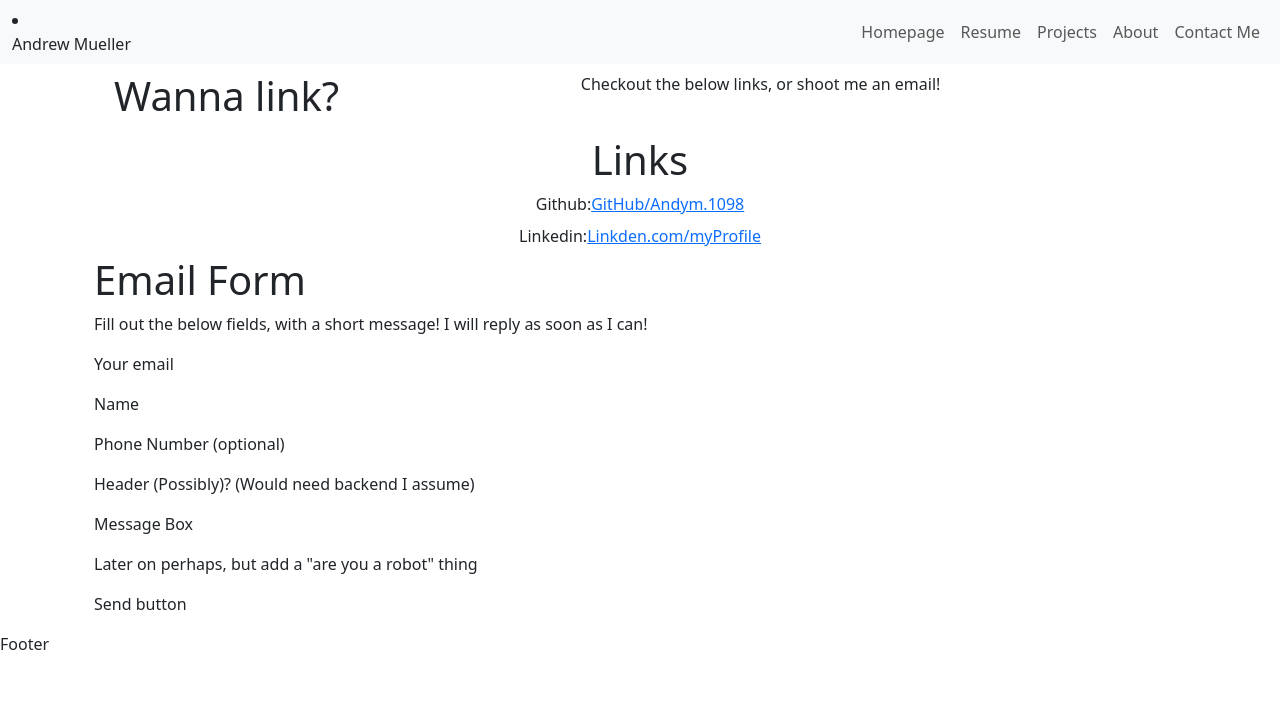
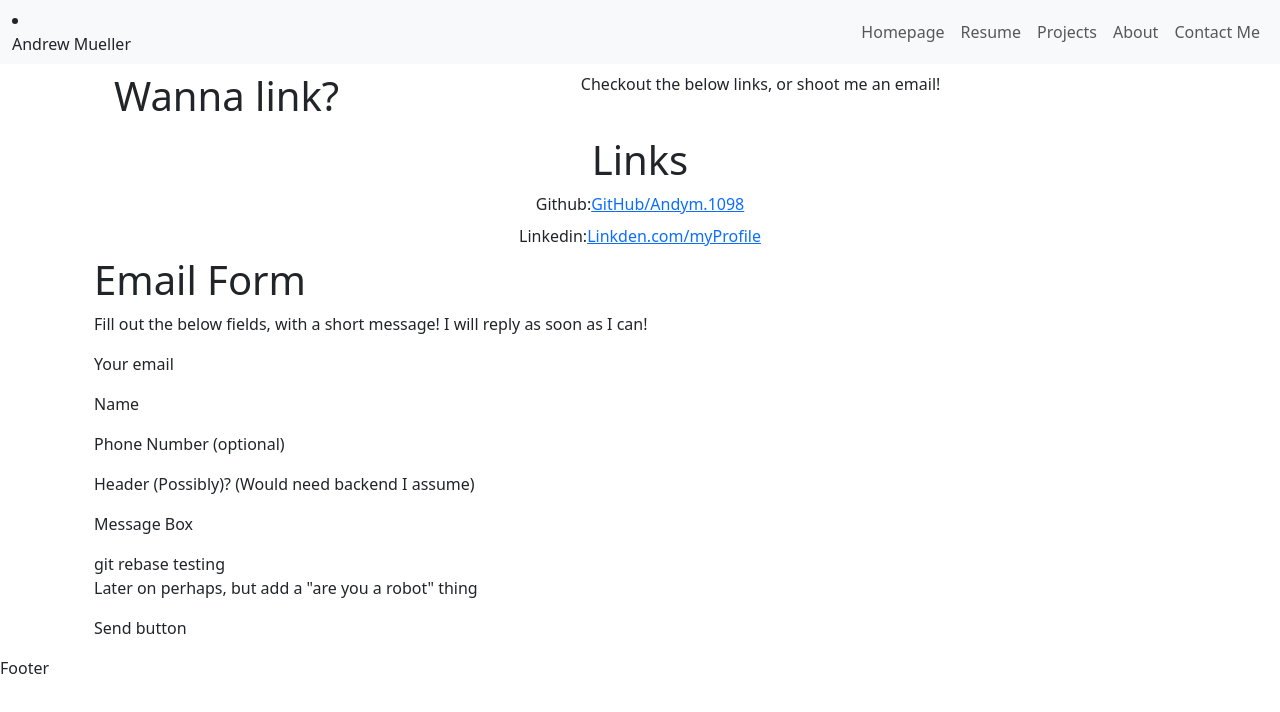
Before and after one commit to AndyM1098/AndyM1098.github.io, a React (Create React App) app in the folder main_site/: page /contact in a window 1280 px wide. Shown: the top 712 px of the page. Built offline with nearby package versions, Linux system fonts and the light colour scheme.

Commit message:
Actual rebase test

```diff
--- a/main_site/src/components/ContactMe/ContactMeEmailForm.tsx
+++ b/main_site/src/components/ContactMe/ContactMeEmailForm.tsx
@@ -19,6 +19,10 @@ function ContactMeEmailForm(){
                     <p>Header (Possibly)? (Would need backend I assume)</p>
                     <p>Message Box</p>
 
+
+                    git rebase testing
+
+
                     <p>Later on perhaps, but add a "are you a robot" thing</p>
                     <p>Send button</p>
                 </div>
```
